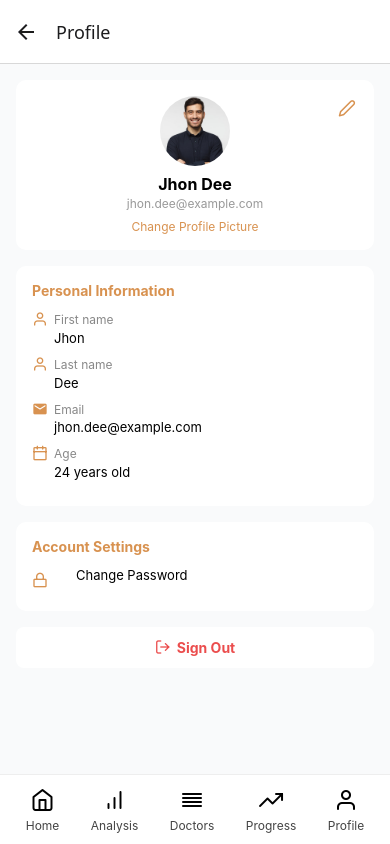
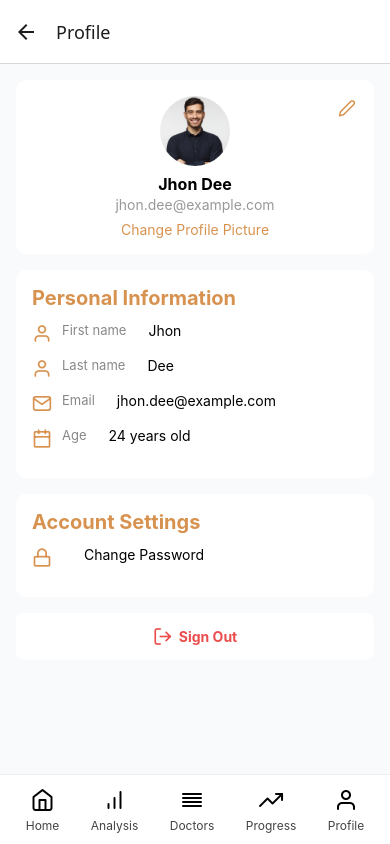
Before and after one commit to TheManana11/Glow, a React Native app in the folder glow-client/: screen /Profile in a window 390 px wide. Built offline with nearby package versions, Linux system fonts and the light colour scheme.

Commit message:
Completed the design of the user profile screen

```diff
--- a/glow-client/screens/Profile/ProfileScreen.js
+++ b/glow-client/screens/Profile/ProfileScreen.js
@@ -24,42 +24,51 @@ const ProfileScreen = () => {
 
         <View style={styles.section}>
           <Text style={styles.sectionTitle}>Personal Information</Text>
-          <View style={styles.row}>
-            <Feather name="user" size={16} color="#D89250" />
-            <Text style={styles.label}>First name</Text>
-          </View>
-          <Text style={styles.value}>Jhon</Text>
 
           <View style={styles.row}>
-            <Feather name="user" size={16} color="#D89250" />
-            <Text style={styles.label}>Last name</Text>
+            <Feather name="user" size={20} color="#D89250" />
+            <View style={styles.column}>
+          <Text style={styles.label}>First name</Text>
+          <Text style={styles.value}>Jhon</Text>
+            </View>
           </View>
-          <Text style={styles.value}>Dee</Text>
 
           <View style={styles.row}>
-            <MaterialIcons name="email" size={16} color="#D89250" />
-            <Text style={styles.label}>Email</Text>
+            <Feather name="user" size={20} color="#D89250" />
+            <View style={styles.column}>
+            <Text style={styles.label}>Last name</Text>
+          <Text style={styles.value}>Dee</Text>
           </View>
-          <Text style={styles.value}>jhon.dee@example.com</Text>
+          </View>
 
           <View style={styles.row}>
-            <Feather name="calendar" size={16} color="#D89250" />
+            <Feather name="mail" size={20} color="#D89250" />
+            <View style={styles.column}>
+            <Text style={styles.label}>Email</Text>
+          <Text style={styles.value}>jhon.dee@example.com</Text>
+            </View>
+          </View>
+
+          <View style={styles.row}>
+            <Feather name="calendar" size={20} color="#D89250" />
+            <View style={styles.column}>
             <Text style={styles.label}>Age</Text>
+          <Text style={styles.value}>24 years old</Text>
           </View>
-          <Text style={styles.value}>24 years old</Text>
+          </View>
         </View>
 
         <View style={styles.section}>
           <Text style={styles.sectionTitle}>Account Settings</Text>
 
           <View style={styles.row}>
-            <Feather name="lock" size={16} color="#D89250" />
+            <Feather name="lock" size={20} color="#D89250" />
             <Text style={styles.value}>Change Password</Text>
           </View>
         </View>
 
         <TouchableOpacity style={styles.signOutButton}>
-          <Feather name="log-out" size={16} color="#EB4D4D" />
+          <Feather name="log-out" size={20} color="#EB4D4D" />
           <Text style={styles.signOutText}>Sign Out</Text>
         </TouchableOpacity>
       </ScrollView>
--- a/glow-client/screens/Profile/style.js
+++ b/glow-client/screens/Profile/style.js
@@ -29,12 +29,12 @@ export default StyleSheet.create({
     marginBottom: 2,
   },
   email: {
-    fontSize: 12,
+    fontSize: 14,
     color: '#999',
     marginBottom: 8,
   },
   changePhoto: {
-    fontSize: 12,
+    fontSize: 14,
     color: '#D89250',
   },
   editIcon: {
@@ -54,25 +54,30 @@ export default StyleSheet.create({
   },
   sectionTitle: {
     fontWeight: 'bold',
-    fontSize: 14,
+    fontSize: 20,
     color: '#D89250',
     marginBottom: 12,
   },
   row: {
     flexDirection: 'row',
-    alignItems: 'center',
-    marginBottom: 2,
-    gap: 6,
+    alignItems: 'start',
+    marginBottom: 8,
+    gap: 10,
+  },
+  column: {
+    flexDirection: 'row'
   },
   label: {
-    fontSize: 12,
+    fontSize: 13,
     color: '#888',
+    textAlign: 'left'
   },
   value: {
-    fontSize: 13,
+    fontSize: 14,
     color: '#000',
     marginBottom: 10,
     marginLeft: 22,
+    textAlign: 'left'
   },
   signOutButton: {
     flexDirection: 'row',
```
